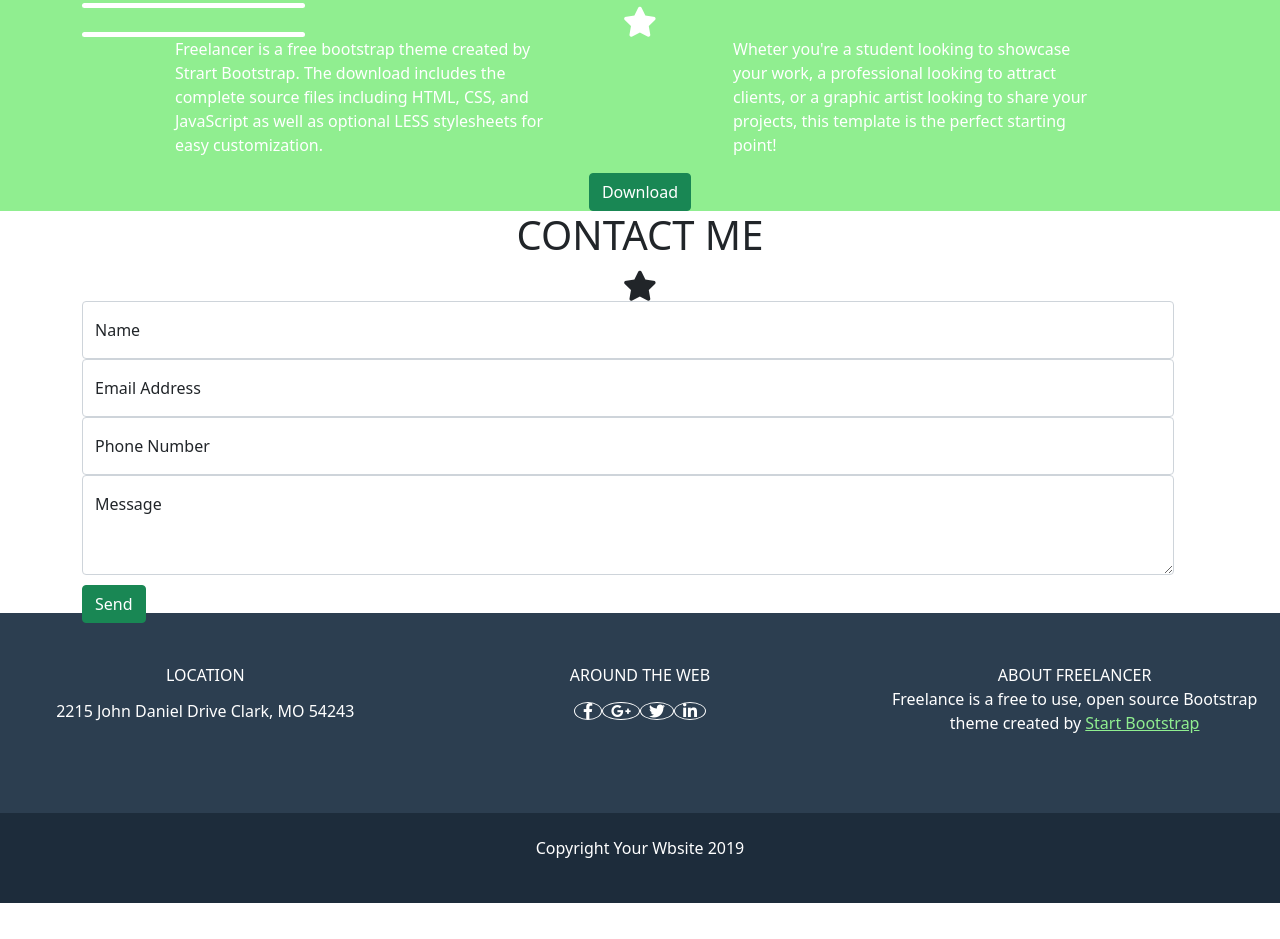
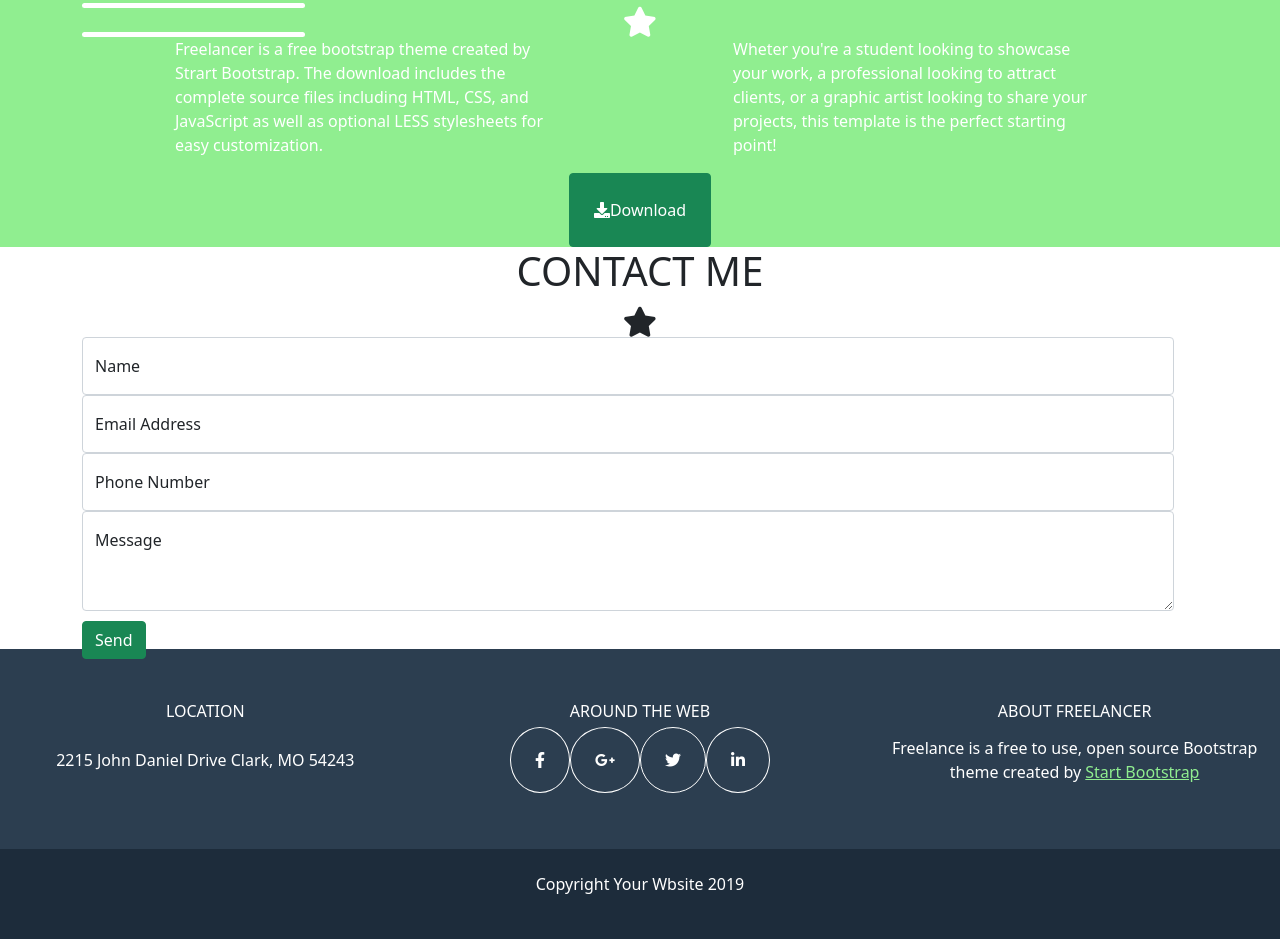
Before and after one commit to dariodeveloper92/html-css-bootstrap-freelancer, a plain HTML site: page index.html in a window 1280 px wide. Shown: the part 1362-2301 px from the top of the page. Before the commit the page ends 2265 px from the top, so only its background shows below. Drawn offline with nearby package versions, Linux system fonts and the light colour scheme.

Commit message:
update icons-footer

```diff
--- a/index.html
+++ b/index.html
@@ -112,7 +112,7 @@
                                 <p>Wheter you're a student looking to showcase your work, a professional looking to attract clients, or a graphic artist looking to share your projects, this template is the perfect starting point!</p>
                             </div>
                         </div>
-                        <div><button type="button" class="btn btn-success  larghezza_btn">Download</button></div>
+                        <div><button type="button" class="btn btn-success  larghezza_btn  p-4"><i class="fas fa-download"></i>Download</button></div>
                     </div>
                     </div>
                 </div>
@@ -178,8 +178,8 @@
                 <div class="col-2 col-sm-4 col-md-4 col-lg-4">ABOUT FREELANCER</div>
             </div>
             <div class="row d-flex justify-content-around align-items-center text-center margin_footer">
-                <div class="col-2 col-sm-4 col-md-4 col-lg-4 ">2215 John Daniel Drive Clark, MO 54243</div>
-                <div class="col-2 col-sm-4 col-md-4 col-lg-4 "><i class="fab fa-facebook-f px-2 circle_icon"></i><i class="fab fa-google-plus-g px-2 circle_icon"></i><i class="fab fa-twitter px-2 circle_icon"></i><i class="fab fa-linkedin-in px-2 circle_icon"></i></div>
+                <div class="col-2 col-sm-4 col-md-4 col-lg-4">2215 John Daniel Drive Clark, MO 54243</div>
+                <div class="col-2 col-sm-4 col-md-4 col-lg-4 p-1"><i class="fab fa-facebook-f p-4 circle_icon"></i><i class="fab fa-google-plus-g p-4 circle_icon"></i><i class="fab fa-twitter p-4 circle_icon"></i><i class="fab fa-linkedin-in p-4 circle_icon"></i></div>
                 <div class="col-2 col-sm-4 col-md-4 col-lg-4">Freelance is a free to use, open source Bootstrap theme created by <a href="#" class="text_green">Start Bootstrap</a></div>
             </div>
         </div>
```
